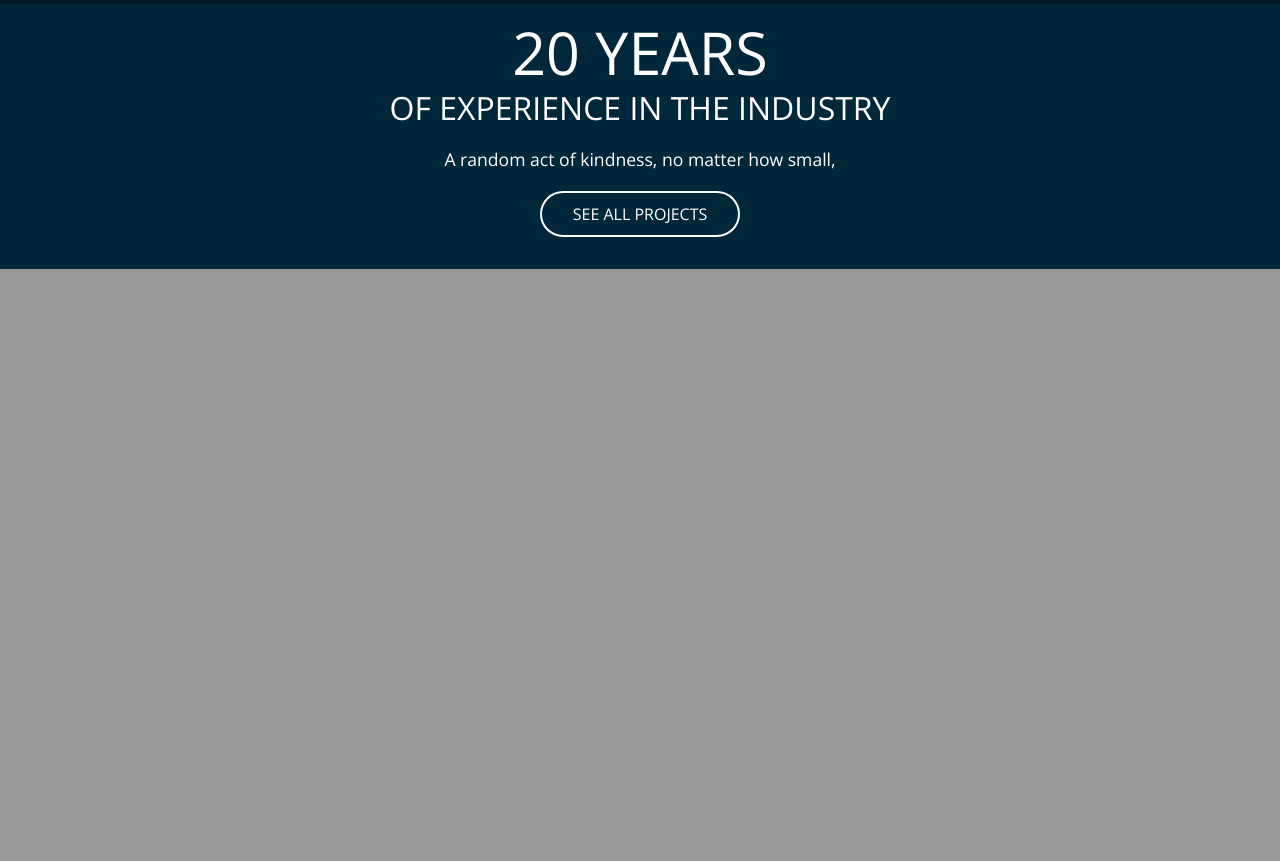
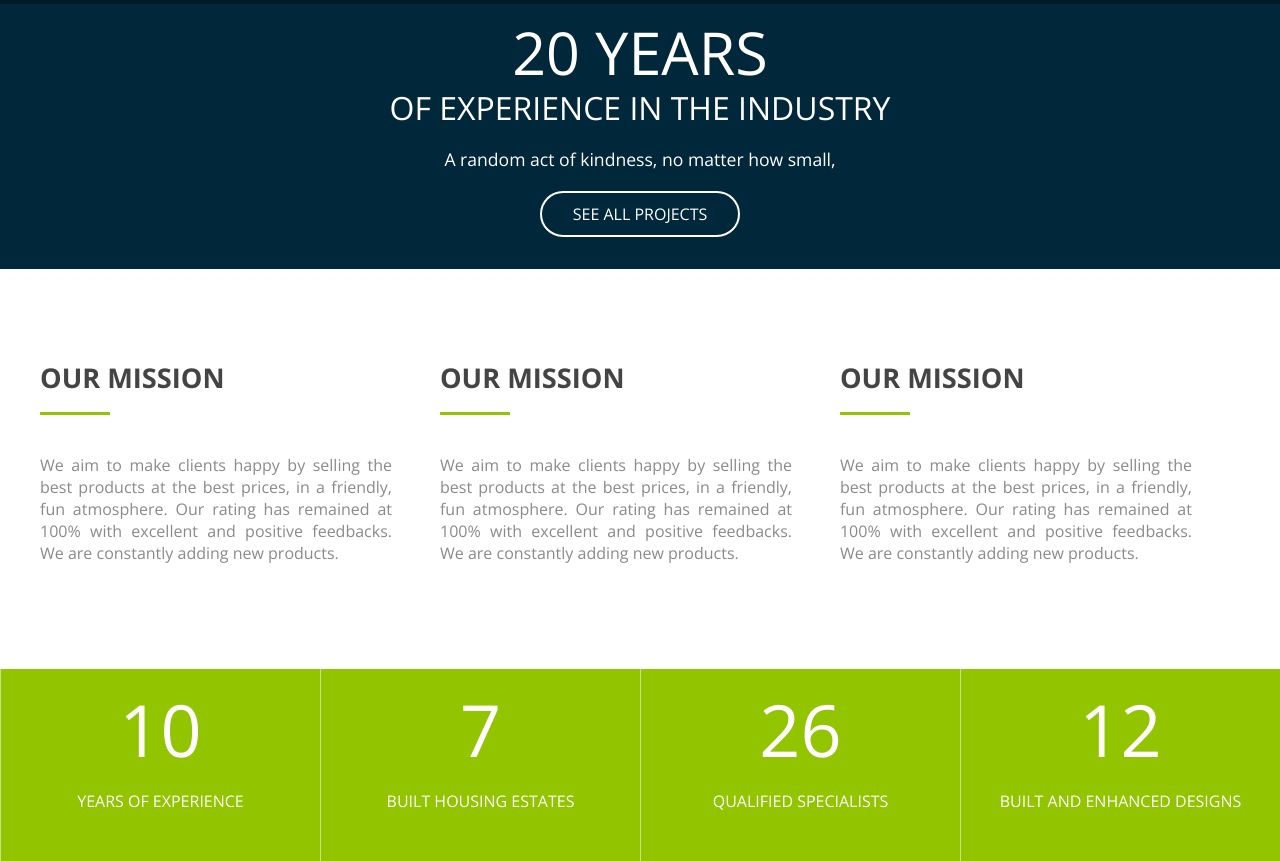
Before and after one commit to arnavjalui/JJ, a PHP site: page / in a window 1280 px wide. Shown: the part 1011-1872 px from the top of the page. Before the commit the page ends 1280 px from the top, so only its background shows below. Run offline with PHP 8.4, Linux system fonts and the light colour scheme; some libraries are stand-ins or nearby versions.

Commit message:
Added the about-us section and the second-block

```diff
--- a/CSS/main_css2.css
+++ b/CSS/main_css2.css
@@ -51,6 +51,53 @@ a.white-btn {
 a.white-btn:hover {
   background: none repeat scroll 0 0 rgba(146, 197, 0, 0.8);
 }
+#about-us {
+    background: none repeat scroll 0 0 #fff;
+    height: 25em;
+  }
+
+#about-us h4 {
+  padding-top: 2em;
+  padding-bottom: 0;
+  font-size: 1.7em;
+}
+hr.short{
+  border: none;
+  margin-top: -1.25em;
+  float: left;
+  height: 0.160em;
+  width: 4.375em;
+  background-color: #92c500;
+}
+#about-us p {
+  padding-right: 3em;
+  color: #888a8c;
+  text-align: justify;
+}
+
+#second-block {
+    position: relative;
+    width: 100%;
+}
+#second-block .numblock {
+    box-sizing: border-box;
+    margin: 0px;
+    padding: 0px;
+    border-left: 1px solid  rgba(255, 255, 255, 0.5);
+    min-height: 12em;
+    display: block;
+    text-align: center;
+    color: #fff;
+    background-color: #92c500;
+    line-height: 1.5em;
+}
+
+#second-block .numblock h1 {
+    font-size: 4.5em;
+    font-weight: 100;
+}
+
+
 .s-1, .s-2,.s-five,.s-3, .s-4, .s-5, .s-6, .s-7, .s-8, .s-9, .s-10, .s-11, .s-12, .l-1, .l-2, .l-five, .l-3, .l-4, .l-5, .l-6, .l-7, .l-8, .l-9, .l-10, .l-11, .l-12 {
   float:left;
   position:relative;
@@ -92,7 +139,7 @@ header {
   width: 100%;
   height: 50px;
   padding: 0;
-  box-shadow: 0 3px rgba(0, 0, 0, 0.1);
+  box-shadow: 0 5px rgba(0, 0, 0, 0.5);
   background-color: #00283a;
 }
 header h1 {
@@ -279,9 +326,7 @@ header *, header *:before, header *:after {
   .m-10 {width:83.3333%;}
   .m-11 {width:90%;}
   .m-12 {width:100%;}
-  #topbar{
-    display: none;
-  }
+
   header h1{
     color: green;
     font-size: 1.5em;
--- a/index.php
+++ b/index.php
@@ -99,5 +99,37 @@
             </div>
         </div>
         <!--FIRST BLOCK END-->
+
+        <!--ABOUT-US-->
+        <div id="about-us">
+            <div class="line">
+                <div class="l-4">
+                    <h4>OUR MISSION</h4>
+                    <hr class="short">
+                    <p><br>We aim to make clients happy by selling the best products at the best prices, in a friendly, fun atmosphere. Our rating has remained at 100% with excellent and positive feedbacks. We are constantly adding new products.</p>
+                </div>
+                <div class="l-4">
+                    <h4>OUR MISSION</h4>
+                    <hr class="short">
+                    <p><br>We aim to make clients happy by selling the best products at the best prices, in a friendly, fun atmosphere. Our rating has remained at 100% with excellent and positive feedbacks. We are constantly adding new products.</p>
+                </div>
+                <div class="l-4">
+                    <h4>OUR MISSION</h4>
+                    <hr class="short">
+                    <p><br>We aim to make clients happy by selling the best products at the best prices, in a friendly, fun atmosphere. Our rating has remained at 100% with excellent and positive feedbacks. We are constantly adding new products.</p>
+                </div>
+            </div>
+        </div>
+        <!--ABOUT-US END-->
+
+        <!--SECOND BLOCK-->
+        <div id="second-block">
+            <div class="l-3 numblock"><h1>10</h1><p>YEARS OF EXPERIENCE</p></div>
+            <div class="l-3 numblock"><h1>7</h1><p>BUILT HOUSING ESTATES</p></div>
+            <div class="l-3 numblock"><h1>26</h1><p>QUALIFIED SPECIALISTS</p></div>
+            <div class="l-3 numblock"><h1>12</h1><p>BUILT AND ENHANCED DESIGNS</p></div>
+        </div>
+        <!--SECOND BLOCK END-->
+
 	</body>
 </html>
```
